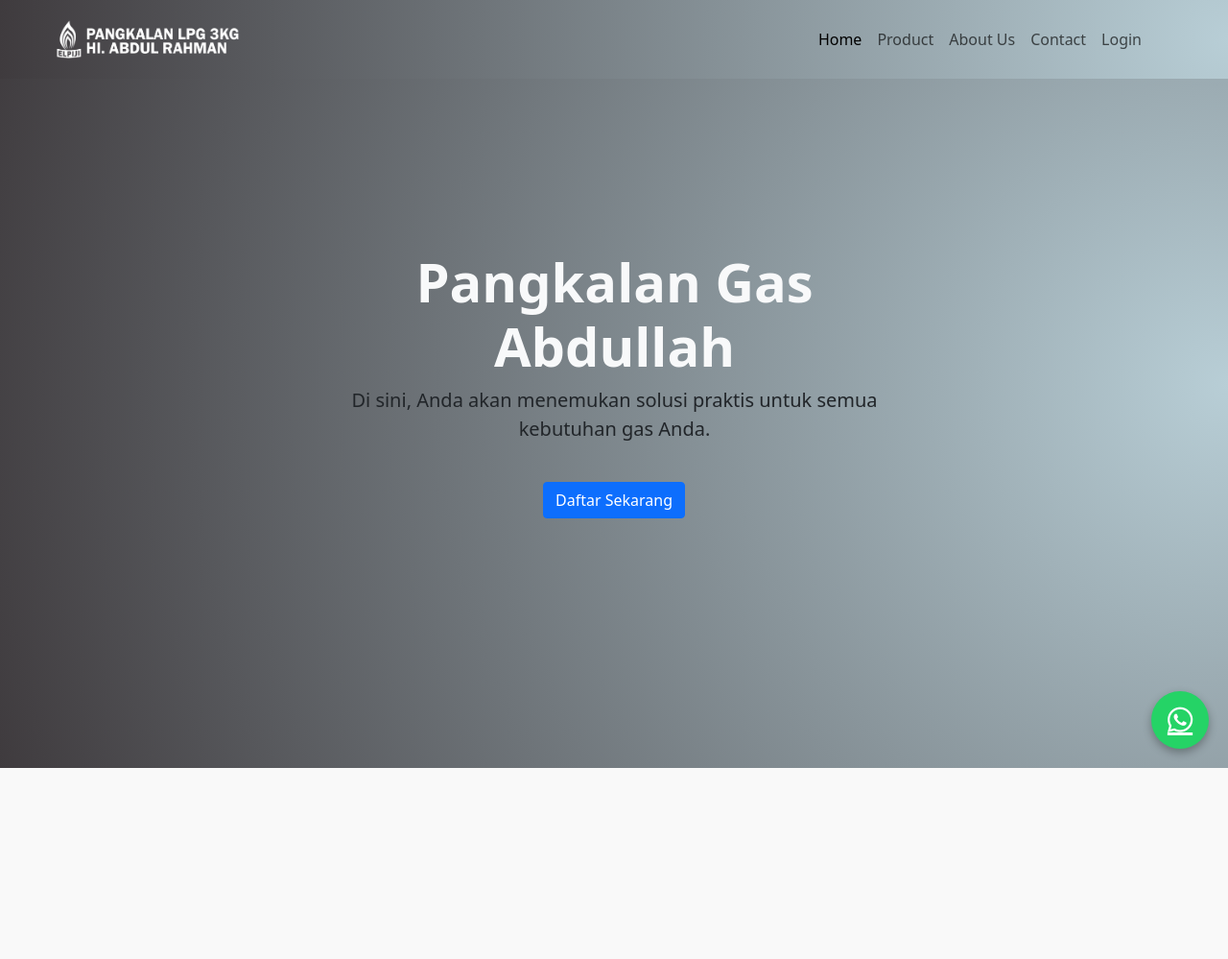
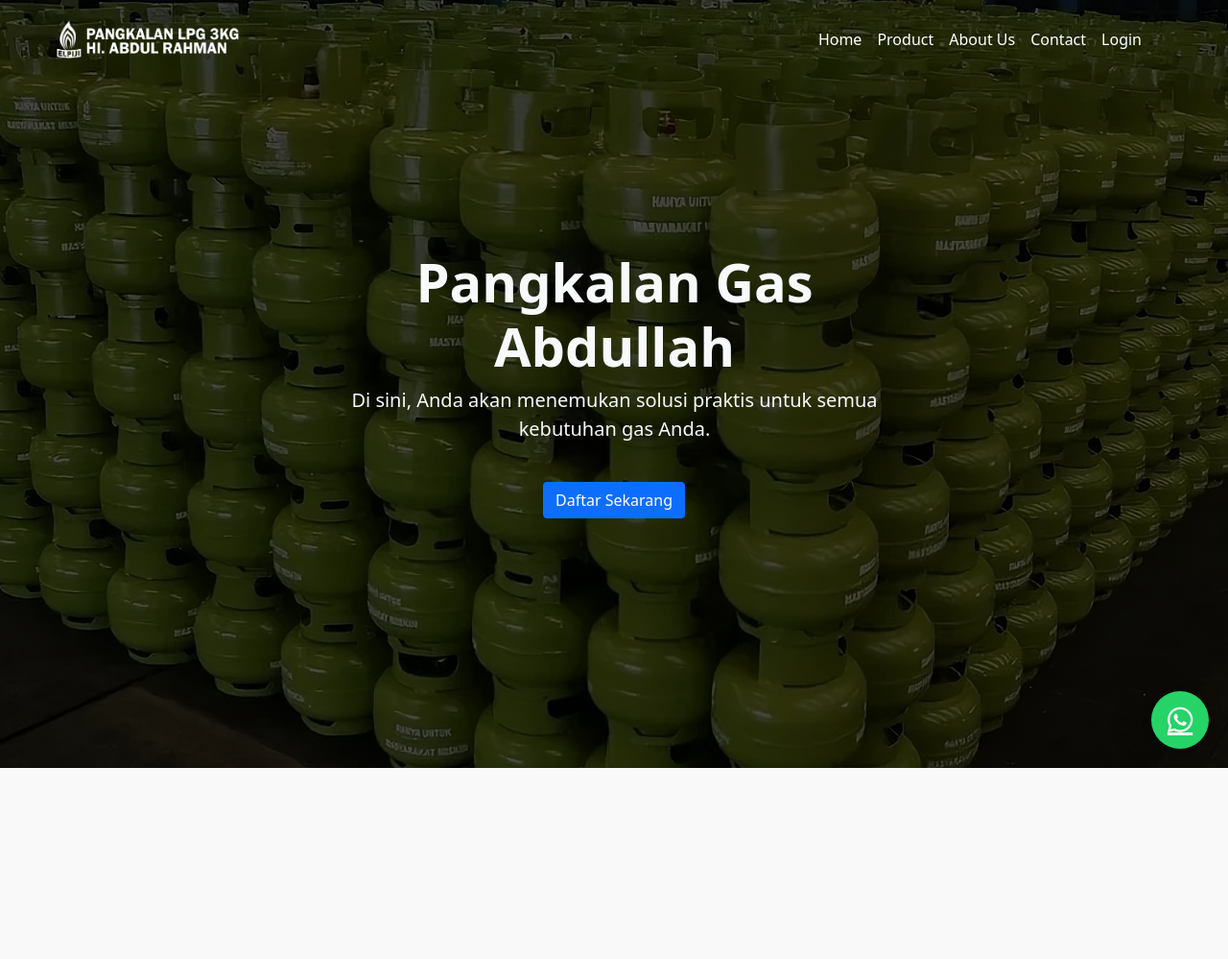
Before and after one commit to FebriansyahAmu/lp-gas, a PHP site: page / in a window 1280 px wide. Shown: the top 999 px of the page at 96% size. Run offline with PHP 8.4, Linux system fonts and the light colour scheme; data that the repository does not hold is empty; some libraries are stand-ins or nearby versions.

Commit message:
add: redesign navbar, home page, scrollspy

```diff
--- a/public/css/homeAdditionalcss.css
+++ b/public/css/homeAdditionalcss.css
@@ -1,7 +1,8 @@
 .card-img-top {
-  width: 200%;
+  width: 100%;
   height: 200px;
-  object-fit: cover;
+  object-fit: contain;
+  object-position: center;
 }
 
 .zoom-effect {
--- a/public/js/pkelpijiabdullah.js
+++ b/public/js/pkelpijiabdullah.js
@@ -143,14 +143,22 @@ function fetchProducts() {
 //display gas elpiji
 function displayProducts(products) {
   products.forEach((product, index) => {
+    // Tentukan warna shadow berdasarkan index
+    let shadowColor = index === 0 ? "green-purple-shadow" : "pink-shadow";
+
+    // Tentukan apakah produk stoknya 0, jika iya maka tambahkan class disabled
+    let isDisabled = product.Stok == 0 ? "disabled" : "";
+    let disableMessage =
+      product.Stok == 0 ? "<span class='text-danger'>Stok Habis</span>" : "";
+
     let productCard = `
         <div class="col-md-4 col-sm-6 col-12 mb-4" data-aos="fade-up" data-aos-delay="${
           index * 200
         }" data-aos-duration="800">
-          <div class="card shadow-lg hover-shadow zoom-effect">
-            <img class="card-img-top img-fluid" src="img/gas.jpeg" alt="${
-              product.Jenis_gas
-            }" />
+          <div class="card hover-shadow zoom-effect ${shadowColor}">
+            <img class="card-img-top img-fluid" src="${
+              product.foto_gas
+            }" alt="${product.Jenis_gas}" />
             <div class="card-body">
               <div class="text-center">
                 <span class="badge text-bg-success text-center fs-6">Rp.${
@@ -158,11 +166,13 @@ function displayProducts(products) {
                 }</span>
               </div>
               <h5 class="card-title">${product.Jenis_gas}</h5>
-              <p class="card-text">Stok: ${product.Stok}</p>
+
+              <p class="card-text">Stok: ${product.Stok} ${disableMessage}</p>
+               <!-- Tampilkan pesan stok habis jika stoknya 0 -->
               <div class="d-flex justify-content-center mb-4">
                 <a href="/product/${
                   product.id_gas
-                }" class="btn btn-primary p-2">Pesan Sekarang</a>
+                }" class="btn btn-primary p-2 ${isDisabled}">Pesan Sekarang</a>
               </div>
             </div>
           </div>
--- a/src/Views/Home/index.php
+++ b/src/Views/Home/index.php
@@ -1,15 +1,68 @@
 <!-- Section 1: Hero Section -->
+<!-- style="background: radial-gradient(circle at right, #b8ced6, #3f3b3e)" -->
  <link rel="stylesheet" href="/css/homeAdditionalcss.css" />
+ <style>
+.home {
+  position: relative;
+  background-size: cover;
+  background-attachment: fixed; /* Efek parallax */
+  background-position: center;
+  overflow: hidden;
+}
+
+/* Overlay pada section menggunakan pseudo-element */
+.home::before {
+  content: "";
+  position: absolute;
+  top: 0;
+  left: 0;
+  width: 100%;
+  height: 100%;
+  background: rgba(0, 0, 0, 0.7); /* Overlay dengan opasitas */
+  z-index: 1; /* Overlay berada di belakang konten */
+}
+
+/* Konten harus berada di atas overlay */
+.container {
+  position: relative;
+  z-index: 2; /* Konten di atas overlay */
+
+}
+
+
+  .green-purple-shadow {
+  box-shadow: 0 4px 8px rgba(0, 255, 0, 0.5), 0 6px 20px rgba(128, 0, 128, 0.5);
+}
+
+.pink-shadow {
+  box-shadow: 0 4px 8px rgba(255, 192, 203, 0.5), 0 6px 20px rgba(255, 105, 180, 0.5);
+}
+
+
+ </style>
+ <script>
+  window.addEventListener('scroll', function() {
+    // Dapatkan posisi scroll
+    let scrollTop = window.pageYOffset || document.documentElement.scrollTop;
+
+    // Dapatkan elemen section dengan class 'home'
+    let homeSection = document.querySelector('.home');
+
+    // Ubah posisi background berdasarkan scroll (efek parallax)
+    homeSection.style.backgroundPositionY = -(scrollTop * 0.3) + 'px';
+  });
+</script>
+
 <section
-  class="home w-100 vh-100 d-flex justify-content-center align-items-center bg-cover-with-overlay"
-  style="background: radial-gradient(circle at right, #b8ced6, #3f3b3e)"
+  class="home w-100 vh-100 d-flex justify-content-center align-items-center"
+  style="background-image: url('/img/bghome.png');"
 >
   <div class="container">
     <div class="row d-flex justify-content-center text-center">
       <div class="col-md-7 col-12">
         <h1 class="display-4 fw-bold text-light" data-aos="zoom-in" data-aos-delay="300" data-aos-duration="800">Pangkalan Gas Abdullah</h1>
-        <p class="lead" data-aos="zoom-in" data-aos-delay="300" data-aos-duration="1000">
-        Di sini, Anda akan menemukan solusi praktis untuk semua kebutuhan gas Anda.
+        <p class="lead text-light" data-aos="zoom-in" data-aos-delay="300" data-aos-duration="1000">
+          Di sini, Anda akan menemukan solusi praktis untuk semua kebutuhan gas Anda.
         </p>
         <a href="/register" class="btn btn-md rounded-1 btn-primary mt-4" data-aos="zoom-in" data-aos-delay="300" data-aos-duration="1200">Daftar Sekarang</a>
       </div>
@@ -17,16 +70,18 @@
   </div>
 </section>
 
+
 <!-- Section 2: List Gas -->
 <section
   class="d-flex justify-content-center align-items-center py-5"
   style="background-color: #f9f9f9; min-height: 120vh"
+  data-bs-spy="scroll" data-bs-target="#navbar-scrolspy" data-bs-root-margin="0px 0px -40%" data-bs-smooth-scroll="true"
 >
-  <div class="container">
+  <div class="container" id="product">
     <div class="d-flex justify-content-center mb-4">
-      <h1 class="text-black" data-aos="zoom-in"  data-aos-duration="800">In Sale</h1>
+      <h1 class="text-black" data-aos="zoom-in"  data-aos-duration="800" >In Sale</h1>
     </div>
-    <p class="mb-5 text-center" data-aos="zoom-in"  data-aos-duration="800">
+    <p class="mb-5 text-center" data-aos="zoom-in"  data-aos-duration="800" >
       Lorem ipsum dolor sit amet consectetur adipisicing elit. Voluptatibus ab
       velit est! Accusantium vitae ex provident, a.
     </p>
@@ -34,18 +89,22 @@
 
     </div>
   </div>
+
 </section>
+
 
 <!-- Section 3: About Us -->
 <section
   class="w-100 bg-dark-subtle py-5 d-flex justify-content-center align-items-center"
   style="min-height: 100vh"
->
-  <div class="container">
+  data-bs-spy="scroll" data-bs-target="#navbar-scrolspy" data-bs-root-margin="0px 0px -40%" data-bs-smooth-scroll="true"
+  id="about"
+  >
+  <div class="container" >
     <div class="row align-items-center">
       <!-- Kolom kiri: About Us -->
       <div class="col-md-6 text-black mb-4 mb-md-0">
-        <h2 class="mb-4" data-aos="zoom-in" data-aos-delay="300" data-aos-duration="800">About Us</h2>
+        <h2 class="mb-4" data-aos="zoom-in" data-aos-delay="300" data-aos-duration="800" >About Us</h2>
         <p data-aos="zoom-in" data-aos-delay="300" data-aos-duration="800">
           Kami adalah perusahaan yang bergerak di bidang distribusi gas,
           menyediakan berbagai jenis gas untuk kebutuhan rumah tangga dan
@@ -73,7 +132,7 @@
   </div>
 </section>
 
-<section class="w-100 py-5">
+<section class="w-100 py-5" data-bs-spy="scroll" data-bs-target="#navbar-scrolspy"  data-bs-smooth-scroll="true" id="contact">
   <div class="container">
     <div class="row align-items-center">
       <!-- Kolom kiri: About Us -->
@@ -89,7 +148,7 @@
       </div>
       <!-- Kolom kanan: Gambar -->
       <div class="col-md-4">
-        <h3 class="mb-3" data-aos="zoom-in" data-aos-delay="300" data-aos-duration="800">Contact Us</h3>
+        <h3 class="mb-3" data-aos="zoom-in" data-aos-delay="300" data-aos-duration="800" >Contact Us</h3>
         <p data-aos="zoom-in" data-aos-delay="300" data-aos-duration="800">
           <strong>Pangkalan Gas Elpiji AbdulRahman</strong><br />
           Jalan Veteran, Kelurahan Motoboi Kecil<br />
--- a/src/Views/components/navbar.php
+++ b/src/Views/components/navbar.php
@@ -1,27 +1,45 @@
-<nav class="navbar navbar-expand-lg  fixed-top" style="background: radial-gradient(circle at right, #b8ced6 , #3f3b3e)">
-  <div
-    class="container-fluid p-2"
-    style="margin-left: 50px; margin-right: 50px"
-  >
+<style>
+  .navbar {
+  transition: background-color 0.4s ease;
+}
+
+.navbar.bg-gray {
+  background-color: rgba(128, 128, 128, 0.5); /* Warna abu-abu dengan sedikit transparansi */
+  backdrop-filter: blur(10px); /* Efek blur pada background */
+  -webkit-backdrop-filter: blur(10px); /* Untuk browser dengan prefix Webkit (Safari) */
+  transition: background-color 0.4s ease, backdrop-filter 0.4s ease;
+}
+
+.navbar-nav .nav-link {
+    color: white !important; /* Pastikan warna link putih */
+  }
+
+  .navbar-nav .nav-link:hover {
+    color: #83C683 !important; /* Ubah warna menjadi merah saat hover, gunakan !important untuk memastikan */
+
+}
+  .navbar-nav .dropdown-menu .dropdown-item {
+    color: black; /* Jika ingin dropdown item tetap hitam */
+  }
+
+  .navbar-nav .dropdown-menu .dropdown-item:hover {
+    background-color: #e2e6ea; /* Mengubah warna background saat hover di dropdown */
+    color: black; /* Tetap warna hitam untuk dropdown item */
+  }
+</style>
+
+<nav class="navbar navbar-expand-lg bt-transparent fixed-top" id="navbar-scrolspy">
+  <div class="container-fluid p-2" style="margin-left: 50px; margin-right: 50px">
     <a class="navbar-brand" href="#">
       <img src="/img/logo.png" alt="PK-GasAbdullah Logo" style="height: 40px;">
     </a>
 
-    <button
-      class="navbar-toggler"
-      type="button"
-      data-bs-toggle="collapse"
-      data-bs-target="#navbarSupportedContent"
-      aria-controls="navbarSupportedContent"
-      aria-expanded="false"
-      aria-label="Toggle navigation"
-    >
+    <button class="navbar-toggler" type="button" data-bs-toggle="collapse"
+      data-bs-target="#navbarSupportedContent" aria-controls="navbarSupportedContent"
+      aria-expanded="false" aria-label="Toggle navigation">
       <span class="navbar-toggler-icon"></span>
     </button>
-    <div
-      class="collapse navbar-collapse justify-content-center"
-      id="navbarSupportedContent"
-    >
+    <div class="collapse navbar-collapse justify-content-center" id="navbarSupportedContent">
       <ul class="navbar-nav ms-auto mb-2 mb-lg-0 me-4 text-center">
         <li class="nav-item">
           <a class="nav-link active" aria-current="page" href="/">Home</a>
@@ -29,20 +47,21 @@
 
         <?php if ($_SERVER['REQUEST_URI'] === '/'): ?>
         <li class="nav-item">
-          <a class="nav-link nav-hover" href="#">Product</a>
+          <a class="nav-link nav-hover" href="#product">Product</a>
         </li>
         <li class="nav-item">
-          <a class="nav-link nav-hover" href="#">About Us</a>
+          <a class="nav-link nav-hover" href="#about">About Us</a>
         </li>
         <li class="nav-item">
-          <a class="nav-link" href="#">Contact</a>
+          <a class="nav-link" href="#contact">Contact</a>
         </li>
         <?php endif; ?>
 
         <ul class="navbar-nav ">
           <?php if ($isLoggedIn): ?>
           <li class="nav-item dropdown">
-                        <a class="nav-link dropdown-toggle" href="#" id="profileDropdown" role="button" data-bs-toggle="dropdown" aria-expanded="false">
+            <a class="nav-link text-light dropdown-toggle" href="#" id="profileDropdown" role="button"
+              data-bs-toggle="dropdown" aria-expanded="false">
               Account
             </a>
             <ul class="dropdown-menu" aria-labelledby="profileDropdown">
@@ -61,3 +80,25 @@
     </div>
   </div>
 </nav>
+<script>
+  document.addEventListener("DOMContentLoaded", function () {
+    const navbar = document.querySelector(".navbar");
+
+    // Cek apakah URL saat ini adalah beranda
+    const isHomePage = window.location.pathname === "/";
+
+    if (isHomePage) {
+      // Jika di halaman beranda, jalankan logika scroll untuk navbar transparan
+      document.addEventListener("scroll", function () {
+        if (window.scrollY > 50) { // Jika halaman di-scroll lebih dari 50px
+          navbar.classList.add("bg-gray");
+        } else {
+          navbar.classList.remove("bg-gray");
+        }
+      });
+    } else {
+      // Jika bukan di halaman beranda, tambahkan langsung background
+      navbar.classList.add("bg-gray");
+    }
+  });
+</script>
```
Also changed, not shown: public/img/bghome.png (added), public/img/gas12kg.jpg (added), public/img/gas3kg.jpg (added), public/img/gas5,5kg.jpg (added). Lines whose indentation alone changed are shown as unchanged.
